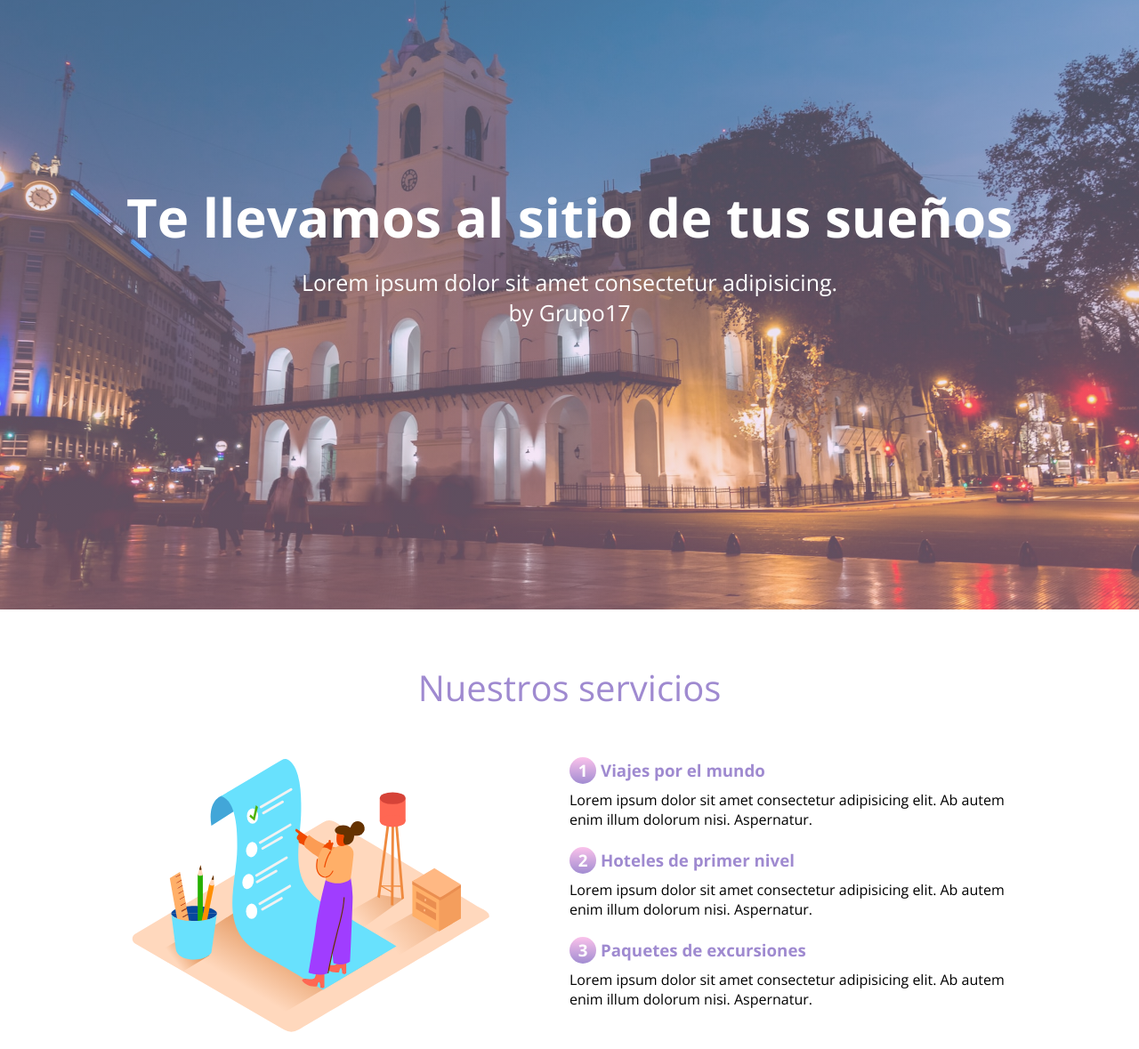
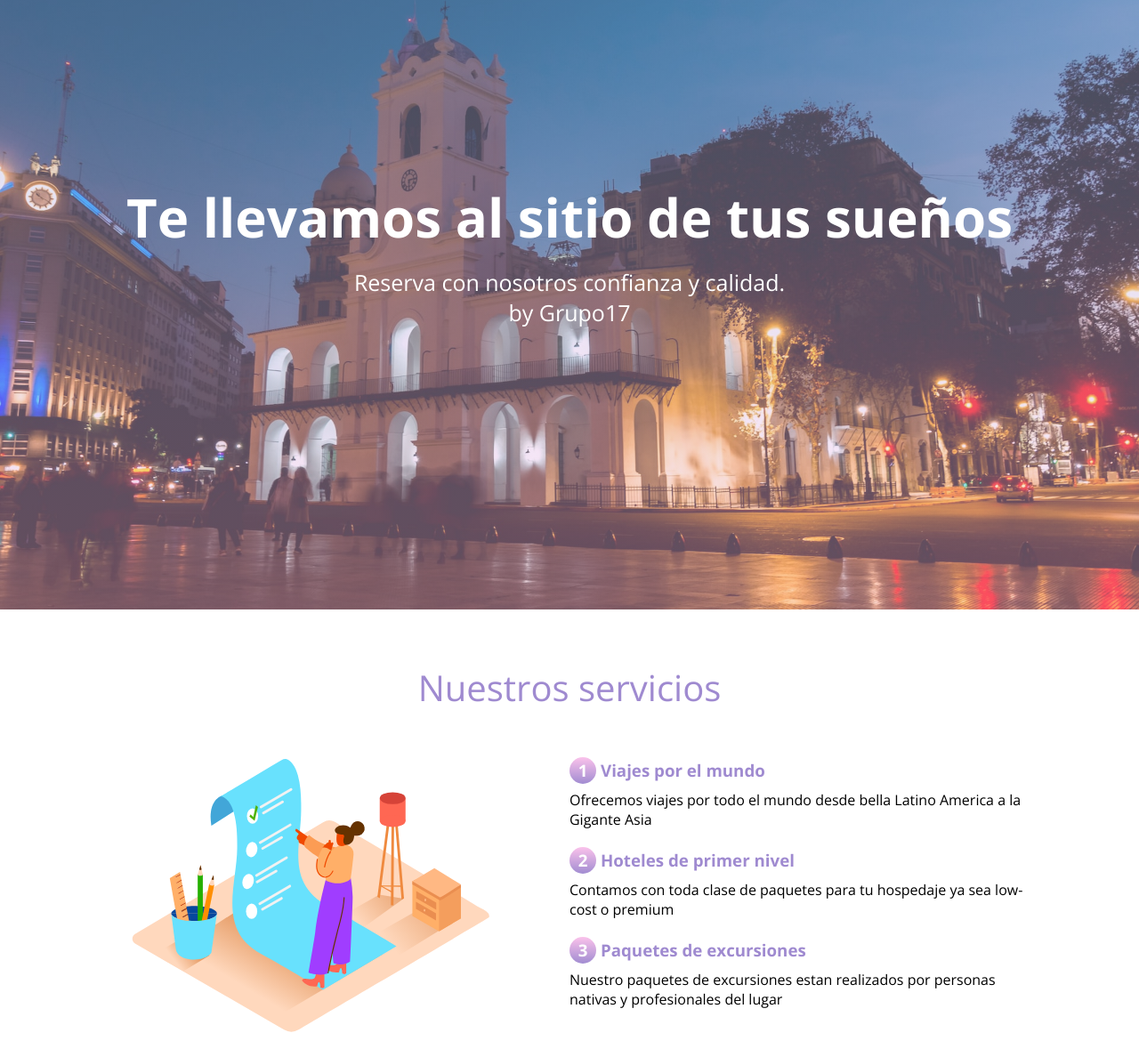
Before and after one commit to davidpor/website, a plain HTML site: page index.html in a window 1280 px wide. Shown: the part 115-1294 px from the top of the page at 89% size. Drawn offline with nearby package versions, Linux system fonts and the light colour scheme; no server answers.

Commit message:
remplazando el lorem en p
se realizo el cambio del lorem por texto que ofrece la pagina

```diff
--- a/index.html
+++ b/index.html
@@ -28,7 +28,7 @@
         <!-- titulo principal de la pagina -->
         <div class="contenedor head">
             <h1 class="titulo">Te llevamos al sitio de tus sueños</h1>
-            <p class="copy">Lorem ipsum dolor sit amet consectetur adipisicing.</p>
+            <p class="copy">Reserva con nosotros confianza y calidad.</p>
             <p class="copy">by Grupo17</p>
         </div>
 
@@ -41,15 +41,15 @@
                 <div class="checklist-servicio">
                     <div class="service">
                         <h3 class="n-service"><span class="number">1</span>Viajes por el mundo</h3>
-                        <p> Lorem ipsum dolor sit amet consectetur adipisicing elit. Ab autem enim illum dolorum nisi. Aspernatur.</p>
+                        <p> Ofrecemos viajes por todo el mundo desde bella Latino America a la Gigante Asia </p>
                     </div>
                     <div class="service">
                         <h3 class="n-service"><span class="number">2</span>Hoteles de primer nivel</h3>
-                        <p> Lorem ipsum dolor sit amet consectetur adipisicing elit. Ab autem enim illum dolorum nisi. Aspernatur.</p>
+                        <p> Contamos con toda clase de paquetes para tu hospedaje ya sea low-cost o premium</p>
                     </div>
                     <div class="service">
                         <h3 class="n-service"><span class="number">3</span>Paquetes de excursiones</h3>
-                        <p> Lorem ipsum dolor sit amet consectetur adipisicing elit. Ab autem enim illum dolorum nisi. Aspernatur.</p>
+                        <p> Nuestro paquetes de excursiones estan realizados por personas nativas y profesionales del lugar</p>
                     </div>
                 </div>
             </div>
```
